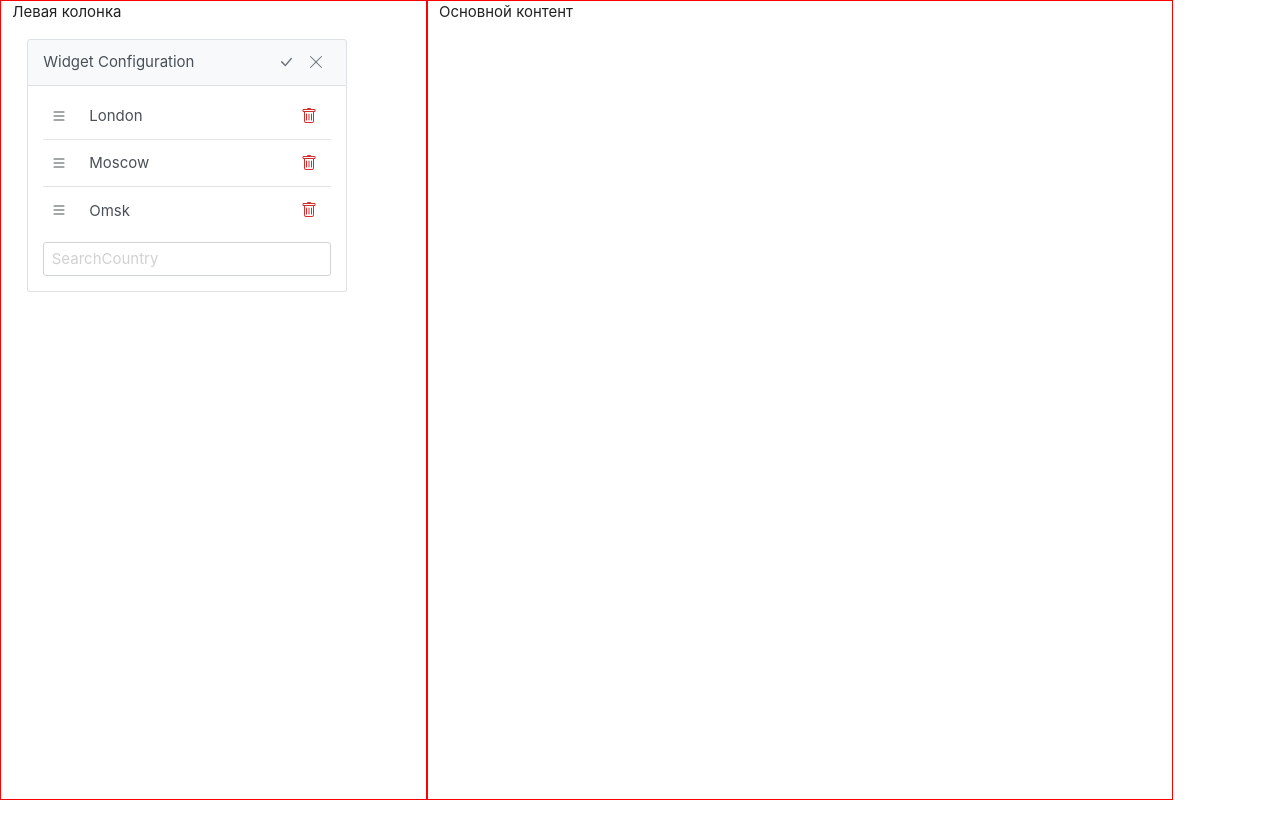
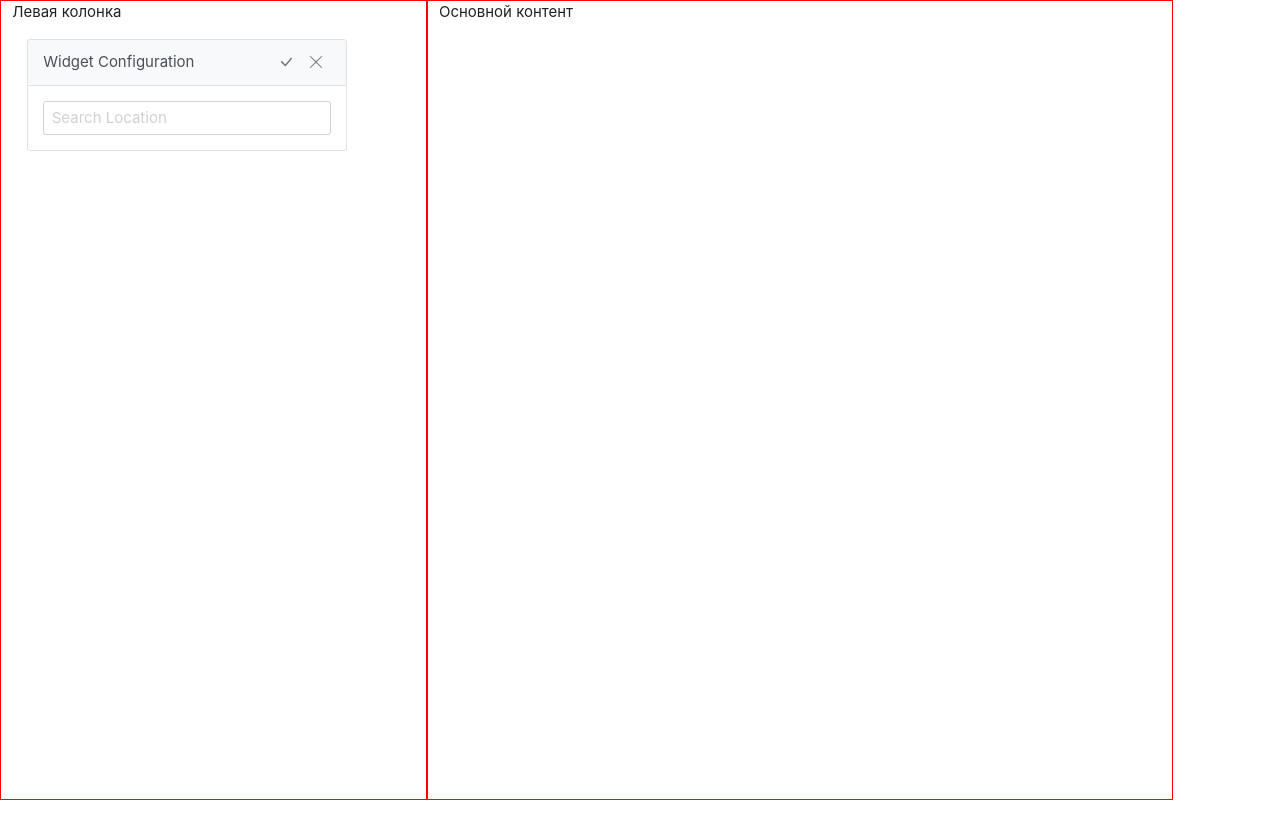
Before and after one commit to artbeard/weather-widget, a Vue app: page / in a window 1280 px wide. Built offline with nearby package versions, Linux system fonts and the light colour scheme.

Commit message:
Added location search and list sorting

```diff
--- a/src/components/WeatherConfig.vue
+++ b/src/components/WeatherConfig.vue
@@ -5,7 +5,7 @@
 		</template>
 
 		<template #icons>
-			<button class="p-panel-header-icon p-link mr-2" @click="toggleToWeather">
+			<button class="p-panel-header-icon p-link mr-2" @click="saveConfig">
 				<SvgIcon icon="check-lg" />
 			</button>
 			<button class="p-panel-header-icon p-link mr-2" @click="toggleToWeather">
@@ -14,14 +14,17 @@
 		</template>
 
 		<div class="weater-city-list">
-			<Draggable v-model="cities" item-key="id">
+			<Draggable v-model="locations" item-key="id">
 				<template #item="{element}">
 					<div class="weater-city-list__item">
 						<span class="weater-city-list__item-sort-handler">
 							<SvgIcon icon="list" />
 						</span>
-						<span class="weater-city-list__item-city-label">{{element.title}}</span>
-						<Button label="Primary" class="p-button-danger p-button-sm p-button-text weater-city-list__item-controll-del"><SvgIcon icon="trash" /></Button>
+						<span class="weater-city-list__item-city-label">{{element.name}}</span>
+						<Button label="Primary" class="p-button-danger p-button-sm p-button-text weater-city-list__item-controll-del"
+							@click="deleteLocation(element)">
+							<SvgIcon icon="trash" />
+						</Button>
 					</div>
 				</template>
 			</Draggable>
@@ -29,26 +32,27 @@
 
 		<div class="p-inputgroup">
 			<AutoComplete
-				v-model="selectedCountry"
-				_suggestions="filteredCountriesBasic"
-				@complete="searchCountry($event)"
-				optionLabel="--" placeholder="SearchCountry">
-				<template #loader>
-					<div class="weather-spinner"></div>
-				</template>
+				v-model="selectedLocation"
+				:suggestions="findedLocation"
+				:delay="300"
+				@complete="searchLocation"
+				@item-select="locationSelected"
+				optionLabel="title"
+				placeholder="Search Location">
 			</AutoComplete>
 		</div>
-
 
 	</Panel>
 </template>
 
 <script lang="ts">
-import { defineComponent } from "vue";
+import { defineComponent, toRaw } from "vue";
+import CurrentLocationMixnin from '../mixins/CurrentLocation'
 import InputText from 'primevue/inputtext';
 import AutoComplete from 'primevue/autocomplete';
 import Draggable from 'vuedraggable'
-import { WStatus } from "@/use/types";
+import { WStatus, ILocation, ISearchLocation, ISelectedLocation } from "@/use/types";
+import { searchLocation } from "@/use/urlsapi";
 export default defineComponent({
 	name: "WeatherConfig",
 	components: {
@@ -56,40 +60,87 @@ export default defineComponent({
 		AutoComplete,
 		Draggable
 	},
-	emits:['toggleMode'],
+	emits: ['toggleMode'],
+	inject: ['apiKey'],
+	mixins: [CurrentLocationMixnin],
 	data() {
 		return {
-			selectedCountry: null,
-			filteredCountries: null,
-			cities:[
-				{
-					id: 1,
-					title: 'London'
-				},
-				{
-					id: 2,
-					title: 'Moscow'
-				},
-				{
-					id: 3,
-					title: 'Omsk'
-				},
-			],
+			selectedLocation: null,
+			locations: [] as ILocation[],
+			findedLocation: [] as ISelectedLocation[],
 		}
 	},
-	countryService: null,
-	created() {
-		//this.countryService = new CountryService();
-	},
 	methods: {
-		searchCountry(event: any) {
-            //this.filteredCountriesBasic = this.countryService.search(event.query);
+		searchLocation(event: any) {
+			let query: string = event?.query;
+			fetch(searchLocation.replace(':query', query).replace(':apiKey', this.apiKey as string), {
+				method: 'GET',
+			})
+			.then(resp => resp.json())
+			.then((data: ISearchLocation[])  => {
+				//Преобразуем формат //Todo вынести в хелперы
+				this.findedLocation = data.map((el: ISearchLocation): ISelectedLocation => {
+					let location: ILocation = {
+						name: el.name,
+						lat: el.lat,
+						lon: el.lon,
+						country: el.country,
+					};
+					let localeTtle: string = `${el.country}`;
+					if (el?.local_names && el.local_names[this.currentLocale])
+					{
+						localeTtle += ` ${el.local_names[this.currentLocale]}`;
+						location.name = el.local_names[this.currentLocale];
+					}
+					else
+					{
+						localeTtle += ` ${el.name}`
+					}
+					if (el?.state)
+					{
+						localeTtle += ` (${el?.state})`
+					}
+					return {
+						title: localeTtle,
+						location: location
+					}
+				});
+			})
+			.catch(err => {
+				console.log(err);
+				this.findedLocation = [];
+			});
 		},
+		locationSelected(event: any)
+		{
+			this.locations.push(event?.value?.location); //Добавление локации в список
+			this.selectedLocation = null;
+			this.findedLocation = [];
+		},
+		deleteLocation(element: ILocation)
+		{
+			this.locations = this.locations.filter(el => {
+				return (el.lat !== element.lat && el.lon !== element.lon)
+			})
+		},
+		saveConfig()
+		{
+			localStorage.setItem('WeatherWidget_locationList', JSON.stringify(toRaw(this.locations)));
+			this.toggleToWeather();
+		},
+
 		toggleToWeather()
 		{
 			this.$emit('toggleMode', WStatus.weaher);
 		}
-	}
+	},
+
+
+	created() {
+		this.locations = JSON.parse(
+			localStorage.getItem('WeatherWidget_locationList') ?? '[]'
+		);
+	},
 
 });
 </script>
```
